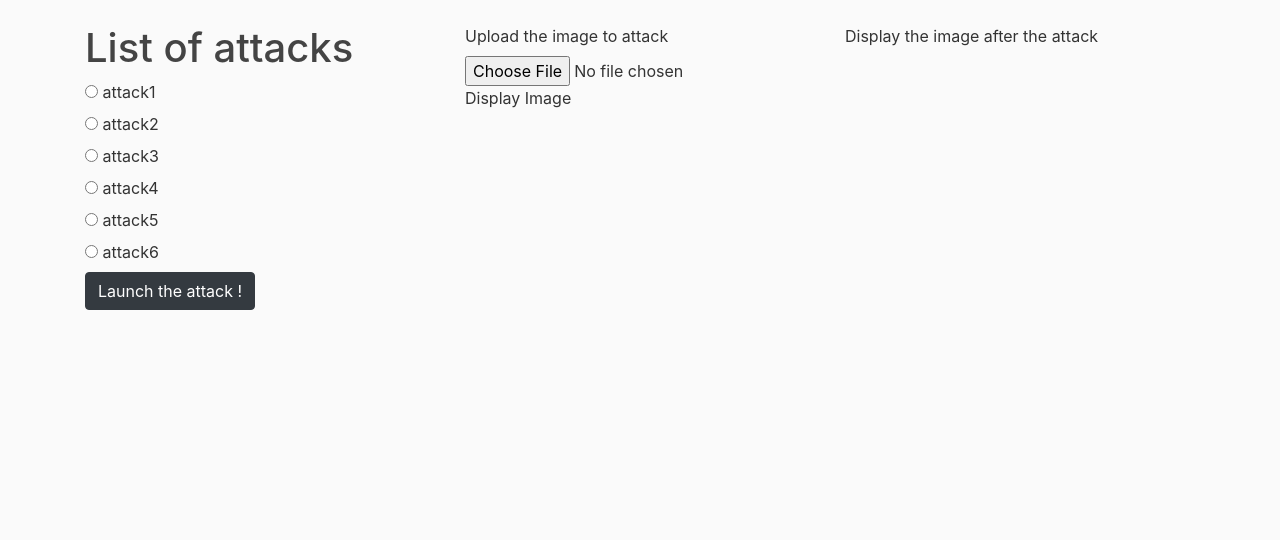
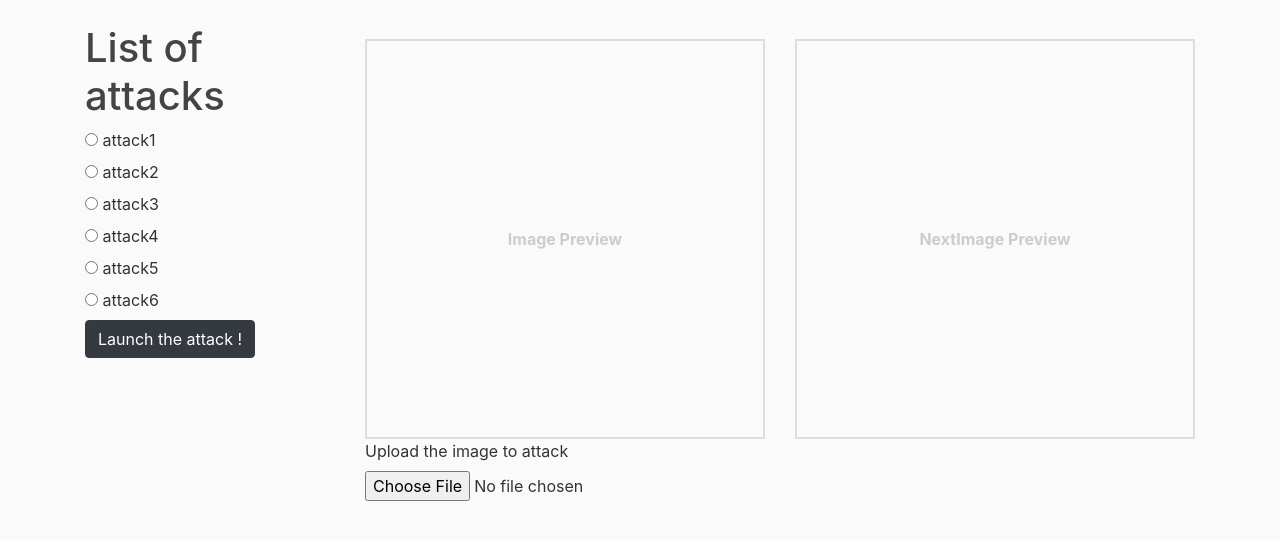
Before and after one commit to elhusseiniali/loki, a Flask app: page /attacks/visualize in a window 1280 px wide. Shown: the part 56-596 px from the top of the page. Run offline with Flask 2, Linux system fonts and the light colour scheme; some libraries are stand-ins or nearby versions.

Commit message:
display the image that is uploaded by the user in attacks/visualize

```diff
--- a/loki/forms.py
+++ b/loki/forms.py
@@ -92,6 +92,7 @@ class DisplayAttackForm(FlaskForm):
                                   ('attack5', 'attack5'),
                                   ('attack6', 'attack6')])
     image = FileField('Upload the image to attack',
+                      id='image',
                       validators=[FileAllowed(['jpg', 'jpeg', 'png']),
                                   FileRequired()])
     submit = SubmitField('Launch the attack !')
--- a/loki/static/main.css
+++ b/loki/static/main.css
@@ -43,3 +43,22 @@ h1, h2, h3, h4, h5, h6 {
 .account-heading {
   font-size: 2.5rem;
 }
+
+.image-preview {
+  width: 400px;
+  min-height: 400px;
+  border: 2px solid #dddddd;
+  margin-top: 15px;
+
+  /* Default text */
+  display: flex;
+  align-items: center;
+  justify-content: center;
+  font-weight: bold;
+  color: #cccccc;
+}
+
+.image-preview__image {
+  display: none;
+  width: 100%;
+}
--- a/loki/templates/visualize_attack.html
+++ b/loki/templates/visualize_attack.html
@@ -10,6 +10,7 @@
         <link rel="stylesheet" href="https://stackpath.bootstrapcdn.com/bootstrap/4.3.1/css/bootstrap.min.css" integrity="sha384-ggOyR0iXCbMQv3Xipma34MD+dH/1fQ784/j6cY/iJTQUOhcWr7x9JvoRxT2MZw1T" crossorigin="anonymous">
         <link rel="stylesheet" type="text/css" href="{{ url_for('static', filename='main.css') }}">
         <!-- End Boostrap -->
+
 
         {% if title %}
             <title>loki - {{ title }}</title>
@@ -93,6 +94,10 @@
                     </div>
                     <div class="col md-4">
                         {% block middle_content %}
+                        <div class="image-preview" id="imagePreview">
+                            <img src="" alt="Image Preview" class="image-preview__image">
+                            <span class="image-preview__default-text">Image Preview</span>
+                        </div>
                         <div class="form-group">
                             {{ form.image.label() }}
                             {{ form.image() }}
@@ -101,14 +106,15 @@
                                 <span class="text-danger"> {{ error }} </span></br>
                             {% endfor %}
                             {% endif %}
-                            Display Image
                         </div>
-
                         {% endblock middle_content %}
                     </div>
                     <div class="col md-4">
                         {% block right_content %}
-                        Display the image after the attack
+                        <div class="image-preview" id="nextimagePreview">
+                            <img src="" alt="Next Image Preview" class="image-preview__image">
+                            <span class="image-preview__default-text">NextImage Preview</span>
+                        </div>
                         {% endblock right_content%}
                     </div>
                 </div>
@@ -121,5 +127,32 @@
         <script src="https://cdnjs.cloudflare.com/ajax/libs/popper.js/1.14.7/umd/popper.min.js" integrity="sha384-UO2eT0CpHqdSJQ6hJty5KVphtPhzWj9WO1clHTMGa3JDZwrnQq4sF86dIHNDz0W1" crossorigin="anonymous"></script>
         <script src="https://stackpath.bootstrapcdn.com/bootstrap/4.3.1/js/bootstrap.min.js" integrity="sha384-JjSmVgyd0p3pXB1rRibZUAYoIIy6OrQ6VrjIEaFf/nJGzIxFDsf4x0xIM+B07jRM" crossorigin="anonymous"></script>
         <!-- End Bootstrap -->
+
+        <script>
+            const inpFile = document.getElementById("image");
+            const previewContainer = document.getElementById("imagePreview");
+            const previewImage = previewContainer.querySelector(".image-preview__image");
+            const previewDefaultText = previewContainer.querySelector(".image-preview__default-text");
+
+            inpFile.addEventListener("change", function() {
+                const file = this.files[0];
+                if (file) {
+                    const reader = new FileReader();
+
+                    previewDefaultText.style.display = "none";
+                    previewImage.style.display = "block";
+
+                    reader.addEventListener("load", function() {
+                        previewImage.setAttribute('src', this.result);
+                    });
+
+                    reader.readAsDataURL(file);
+                } else {
+                    previewDefaultText.style.display = null;
+                    previewImage.style.display = null;
+                    previewImage.setAttribute("src", "");
+                }
+            });
+        </script>
     </body>
 </html>
```
